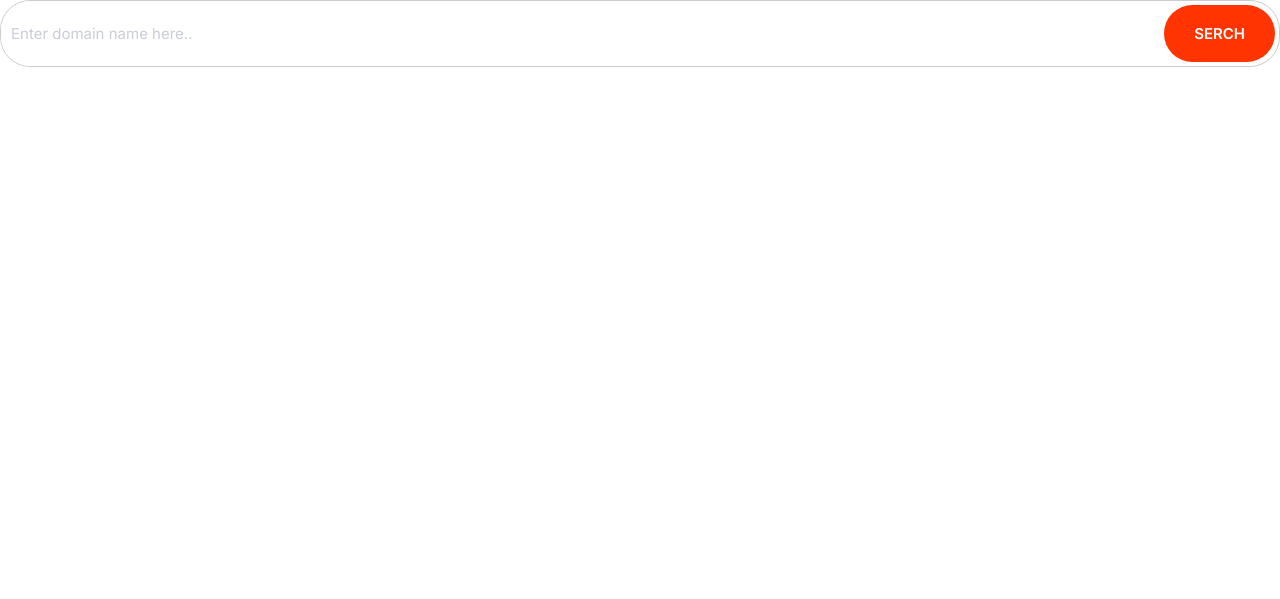
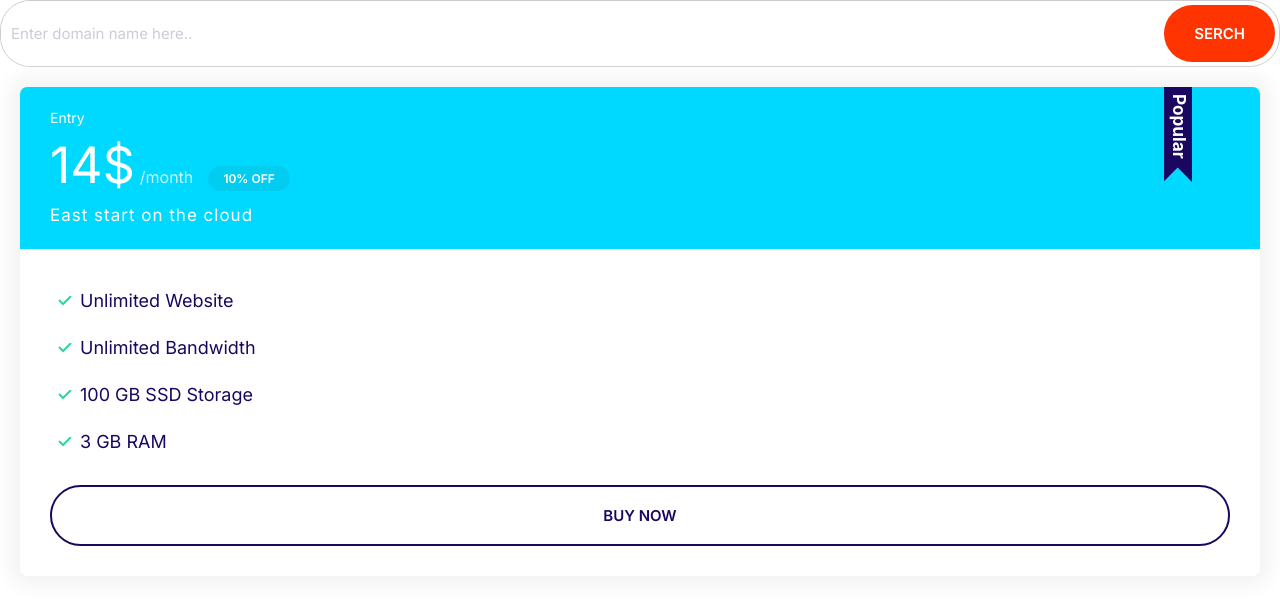
Before and after one commit to ishayzikri/Shashify, a plain HTML site: page index.html in a window 1280 px wide. Drawn offline with Linux system fonts and the light colour scheme.

Commit message:
plan card commit

```diff
--- a/css/styles.css
+++ b/css/styles.css
@@ -106,6 +106,7 @@ a{
 }
 .badge--small{
     font-size: 1.6rem;
+    padding: 0.5rem 1.5rem;
 }
 
 @media screen and (min-width:1024px) {
@@ -252,3 +253,88 @@ a{
    font-size: 1.5rem;
 }
 }
+
+/*carde*/
+
+.card{
+    border-radius: 7px;
+    box-shadow: 0 0 20px 10px #f3f3f3;
+    overflow: hidden;
+}
+
+.card__header,
+ .card__body{
+    padding:2rem 3rem;
+}
+
+.card--primary .card__header{
+    background-color: var(--color-primmary);
+    color: #fff;
+}
+
+.card--secondary .card__header{
+    background-color: var(--color-secendary);
+    color: #fff;
+}
+
+.card--secondary .badge--secondary{
+    background-color: #02cdf1;
+}
+
+/*plans*/
+.plan__name{
+    color: #fff;
+    margin: 0;
+    font-weight: 500;
+    font-size: 2.4rem;
+}
+
+.plan__price{
+    font-size: 6rem;
+}
+
+.plan__billing-cycle{
+    font-size: 2.4rem;
+    font-weight: 300;
+    opacity: 0.8;
+    margin-right: 1rem;
+}
+
+.plan__description{
+    font-size: 2rem;
+    font-weight: 300;
+    letter-spacing: 1px;
+    display: block;
+}
+
+.plan .list__item{
+    margin-bottom: 2rem;
+}
+
+.plan--popular .card__header{
+    position: relative;
+}
+
+.plan--popular .card__header::before{
+    content: url(../images/popular.svg);
+    width: 40px;
+    display: inline-block;
+    position: absolute;
+    top: -6px;
+    right: 5%;
+}
+
+@media screen and (min-width:1024px) {
+.plan__name{
+    font-size: 1.4rem;
+}
+.plan__price{
+   font-size:  5rem;
+}
+.plan__billing-cycle{
+    font-size: 1.6rem;
+}
+.plan__description{
+    font-size: 1.7rem;
+}
+}
--- a/index.html
+++ b/index.html
@@ -16,7 +16,28 @@
 
     <input type="text" class="input" placeholder="Enter domain name here..">
     <button class="btn btn--accent">serch</button>
-
+    </div>
+    <div style="padding: 2rem;">
+        <div class="plan plan--popular">
+            <div class="card card--secondary">
+                <header class="card__header">
+                    <h3 class="plan__name">Entry</h3>
+                    <span class="plan__price">14$</span>
+                    <span class="plan__billing-cycle">/month</span>
+                    <span class="badge badge--secondary badge--small">10% OFF</span>
+                    <span class="plan__description">East start on the cloud</span>
+                </header>
+                    <div class="card__body">
+                        <ul class="list list--tick">
+                            <li class="list__item">Unlimited Website</li>
+                            <li class="list__item">Unlimited Bandwidth</li>
+                            <li class="list__item">100 GB SSD Storage</li>
+                            <li class="list__item">3 GB RAM</li>
+                        </ul>
+                        <button class="btn btn--outline btn--block">Buy Now</button>
+                    </div>
+            </div>
+        </div>
     </div>
 </body>
 </html>
```
Also changed, not shown: components/input.html (added, +1 -0 lines), components/inputs.html (+0 -1 lines), components/plan__card.html (added, +22 -0 lines), images/popular.svg (added).
